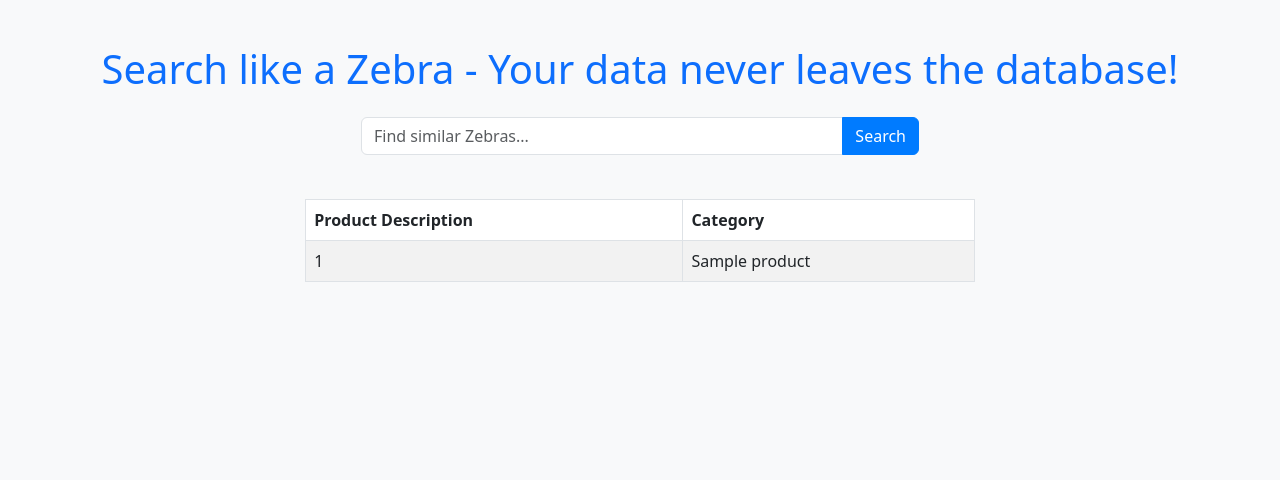
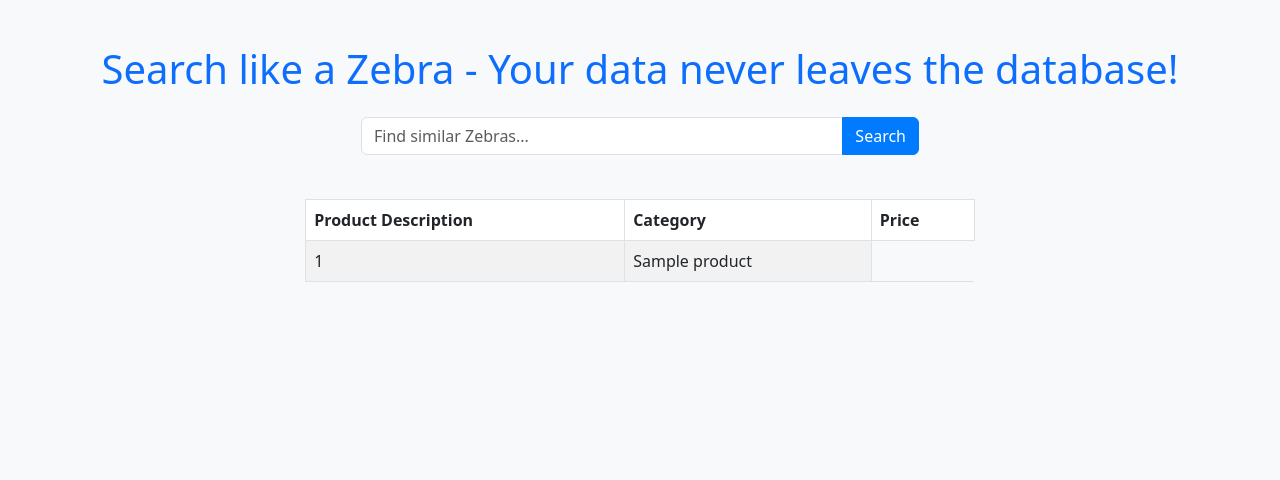
Before and after one commit to klazarz/23ai-with-ai, a Flask app: template simidemo/templates/index.html in a window 1280 px wide. Shown: the part 229-709 px from the top of the page. Run offline with Flask 3, Linux system fonts and the light colour scheme; the template is opened without the code that fills it: most values are stand-ins (such as "Sample title", 1, 10 or a date in 2020).

Commit message:
added price

```diff
--- a/simidemo/app.py
+++ b/simidemo/app.py
@@ -22,7 +22,7 @@
         conn = get_connection()
         cursor = conn.cursor()
         query = """
-            SELECT p.PROD_DESC, p.PROD_CATEGORY_DESC
+            SELECT p.PROD_DESC, p.PROD_CATEGORY_DESC, p.PROD_LIST_PRICE
             FROM products_vector pv
             JOIN products p ON pv.PROD_ID = p.PROD_ID
             ORDER BY vector_distance(
--- a/simidemo/templates/index.html
+++ b/simidemo/templates/index.html
@@ -94,6 +94,7 @@
                         <tr>
                             <th>Product Description</th>
                             <th>Category</th>
+                            <th>Price</th>
                         </tr>
                     </thead>
                     <tbody>
```
